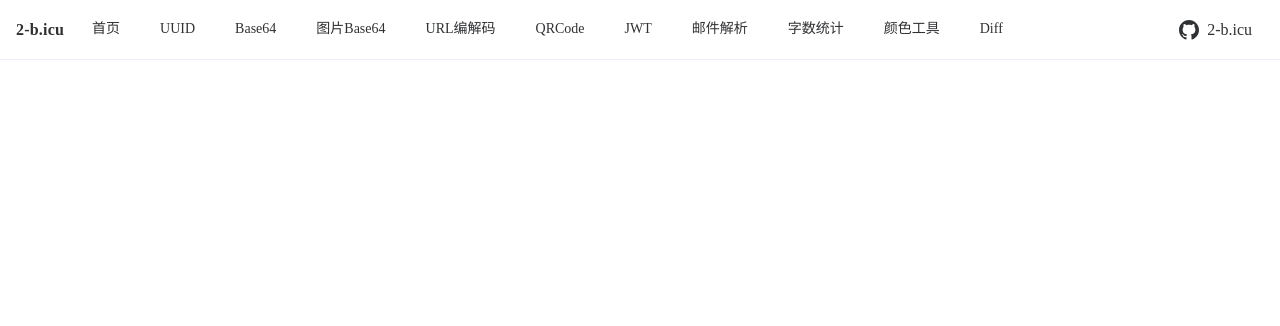
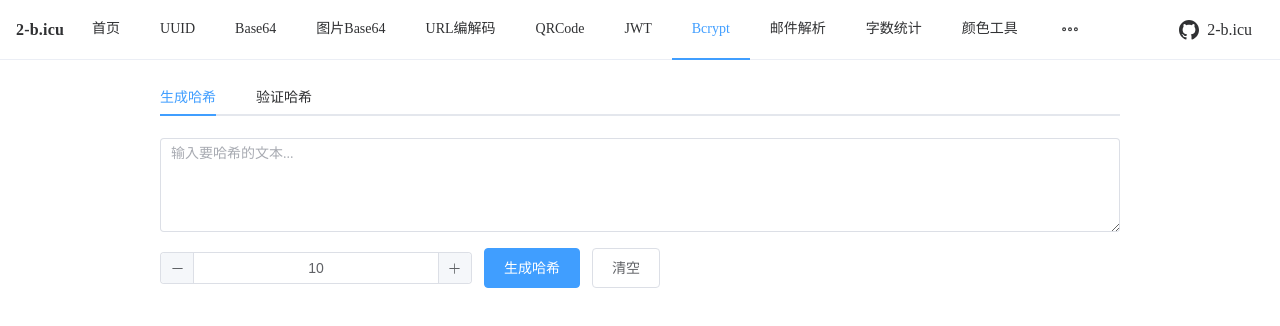
Before and after one commit to eya46/2-b.icu, a Nuxt app: page /bcrypt in a window 1280 px wide. Shown: the top 326 px of the page. Built offline with nearby package versions, Linux system fonts and the light colour scheme.

Commit message:
feat: add bcrypt generator/verifier

```diff
--- a/app.vue
+++ b/app.vue
@@ -9,6 +9,7 @@ const navItems = [
   { path: "/url", label: "URL编解码" },
   { path: "/qrcode", label: "QRCode" },
   { path: "/jwt", label: "JWT" },
+  { path: "/bcrypt", label: "Bcrypt" },
   { path: "/mail-parser", label: "邮件解析" },
   { path: "/word-counter", label: "字数统计" },
   { path: "/color", label: "颜色工具" },
--- a/package.json
+++ b/package.json
@@ -11,6 +11,7 @@
   },
   "dependencies": {
     "@element-plus/icons-vue": "^2.3.2",
+    "bcryptjs": "^2.4.3",
     "element-plus": "^2.13.1",
     "nuxt": "^4.2.2",
     "postal-mime": "^2.3.2",
@@ -20,6 +21,7 @@
   },
   "devDependencies": {
     "@element-plus/nuxt": "^1.0.9",
+    "@types/bcryptjs": "^2.4.6",
     "@types/uuid": "^10.0.0",
     "shiki": "^3.22.0"
   }
--- /dev/null
+++ b/pages/bcrypt.vue
@@ -0,0 +1,236 @@
+<script setup lang="ts">
+import bcrypt from "bcryptjs";
+
+const activeTab = ref("hash");
+const saltRounds = ref(10);
+
+// Hash
+const plainText = ref("");
+const hashResult = ref("");
+
+// Verify
+const verifyText = ref("");
+const verifyHash = ref("");
+const verifyResult = ref<"valid" | "invalid" | "">("");
+
+const hashPassword = () => {
+  if (!plainText.value) {
+    ElMessage.warning("请输入要哈希的文本");
+    return;
+  }
+  try {
+    hashResult.value = bcrypt.hashSync(plainText.value, saltRounds.value);
+    ElMessage.success("哈希生成成功");
+  } catch {
+    ElMessage.error("哈希生成失败");
+  }
+};
+
+const clearHash = () => {
+  plainText.value = "";
+  saltRounds.value = 10;
+  hashResult.value = "";
+};
+
+const verifyPassword = () => {
+  if (!verifyText.value) {
+    ElMessage.warning("请输入要验证的文本");
+    return;
+  }
+  if (!verifyHash.value) {
+    ElMessage.warning("请输入要验证的哈希");
+    return;
+  }
+  try {
+    const valid = bcrypt.compareSync(verifyText.value, verifyHash.value);
+    verifyResult.value = valid ? "valid" : "invalid";
+    if (valid) {
+      ElMessage.success("验证通过");
+    } else {
+      ElMessage.error("验证失败");
+    }
+  } catch {
+    verifyResult.value = "invalid";
+    ElMessage.error("验证出错");
+  }
+};
+
+const clearVerify = () => {
+  verifyText.value = "";
+  verifyHash.value = "";
+  verifyResult.value = "";
+};
+
+const copyHash = async () => {
+  if (!hashResult.value) {
+    ElMessage.warning("没有可复制的内容");
+    return;
+  }
+  try {
+    await navigator.clipboard.writeText(hashResult.value);
+    ElMessage.success("已复制到剪贴板");
+  } catch {
+    ElMessage.error("复制失败");
+  }
+};
+</script>
+
+<template>
+  <div class="bcrypt-container">
+    <el-tabs v-model="activeTab">
+      <el-tab-pane label="生成哈希" name="hash">
+        <div class="tab-content">
+          <el-row :gutter="20">
+            <el-col>
+              <el-input
+                v-model="plainText"
+                type="textarea"
+                :rows="4"
+                placeholder="输入要哈希的文本..."
+              />
+            </el-col>
+          </el-row>
+
+          <el-row :gutter="12" align="middle">
+            <el-col :span="8">
+              <el-input-number
+                v-model="saltRounds"
+                :min="4"
+                :max="31"
+                label="盐轮数"
+                style="width: 100%"
+              />
+            </el-col>
+            <el-col :span="16">
+              <el-button type="primary" size="large" @click="hashPassword">
+                生成哈希
+              </el-button>
+              <el-button size="large" @click="clearHash">
+                清空
+              </el-button>
+            </el-col>
+          </el-row>
+
+          <template v-if="hashResult">
+            <el-row :gutter="20">
+              <el-col>
+                <el-card shadow="never">
+                  <template #header>
+                    <div class="card-header">
+                      <span>哈希结果</span>
+                      <el-button type="primary" size="small" @click="copyHash">
+                        复制
+                      </el-button>
+                    </div>
+                  </template>
+                  <div class="result-display">{{ hashResult }}</div>
+                </el-card>
+              </el-col>
+            </el-row>
+          </template>
+        </div>
+      </el-tab-pane>
+
+      <el-tab-pane label="验证哈希" name="verify">
+        <div class="tab-content">
+          <el-row :gutter="20">
+            <el-col>
+              <el-input
+                v-model="verifyText"
+                type="textarea"
+                :rows="3"
+                placeholder="输入要验证的文本..."
+              />
+            </el-col>
+          </el-row>
+
+          <el-row :gutter="20">
+            <el-col>
+              <el-input
+                v-model="verifyHash"
+                type="textarea"
+                :rows="3"
+                placeholder="输入要验证的哈希..."
+              />
+            </el-col>
+          </el-row>
+
+          <el-row :gutter="20">
+            <el-col>
+              <el-button type="primary" size="large" @click="verifyPassword">
+                验证
+              </el-button>
+              <el-button size="large" @click="clearVerify">
+                清空
+              </el-button>
+            </el-col>
+          </el-row>
+
+          <template v-if="verifyResult">
+            <el-row :gutter="20">
+              <el-col>
+                <el-card shadow="never">
+                  <template #header>
+                    <div class="card-header">
+                      <span>验证结果</span>
+                      <el-tag
+                        v-if="verifyResult === 'valid'"
+                        type="success"
+                        size="small"
+                      >
+                        匹配
+                      </el-tag>
+                      <el-tag
+                        v-else-if="verifyResult === 'invalid'"
+                        type="danger"
+                        size="small"
+                      >
+                        不匹配
+                      </el-tag>
+                    </div>
+                  </template>
+                  <div class="result-display">
+                    {{ verifyResult === "valid" ? "文本与哈希匹配" : "文本与哈希不匹配" }}
+                  </div>
+                </el-card>
+              </el-col>
+            </el-row>
+          </template>
+        </div>
+      </el-tab-pane>
+    </el-tabs>
+  </div>
+</template>
+
+<style scoped>
+.bcrypt-container {
+  display: flex;
+  flex-direction: column;
+}
+
+.tab-content {
+  display: flex;
+  flex-direction: column;
+  gap: 16px;
+  padding-top: 8px;
+}
+
+.el-col {
+  margin: 0;
+}
+
+.card-header {
+  display: flex;
+  align-items: center;
+  justify-content: space-between;
+}
+
+.result-display {
+  padding: 12px;
+  background: var(--el-fill-color-light);
+  border-radius: 4px;
+  font-family: monospace;
+  font-size: 14px;
+  word-break: break-all;
+}
+</style>
```
